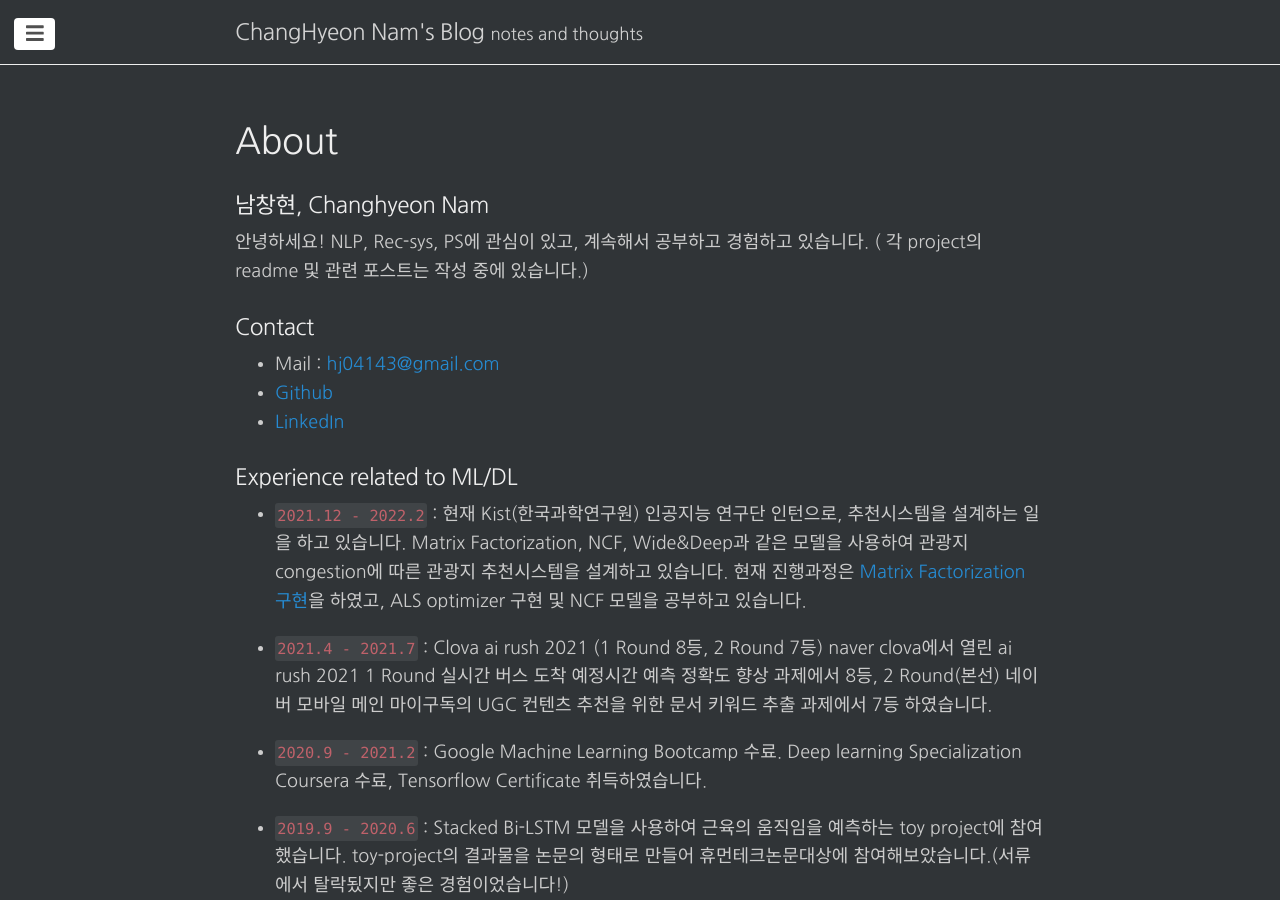
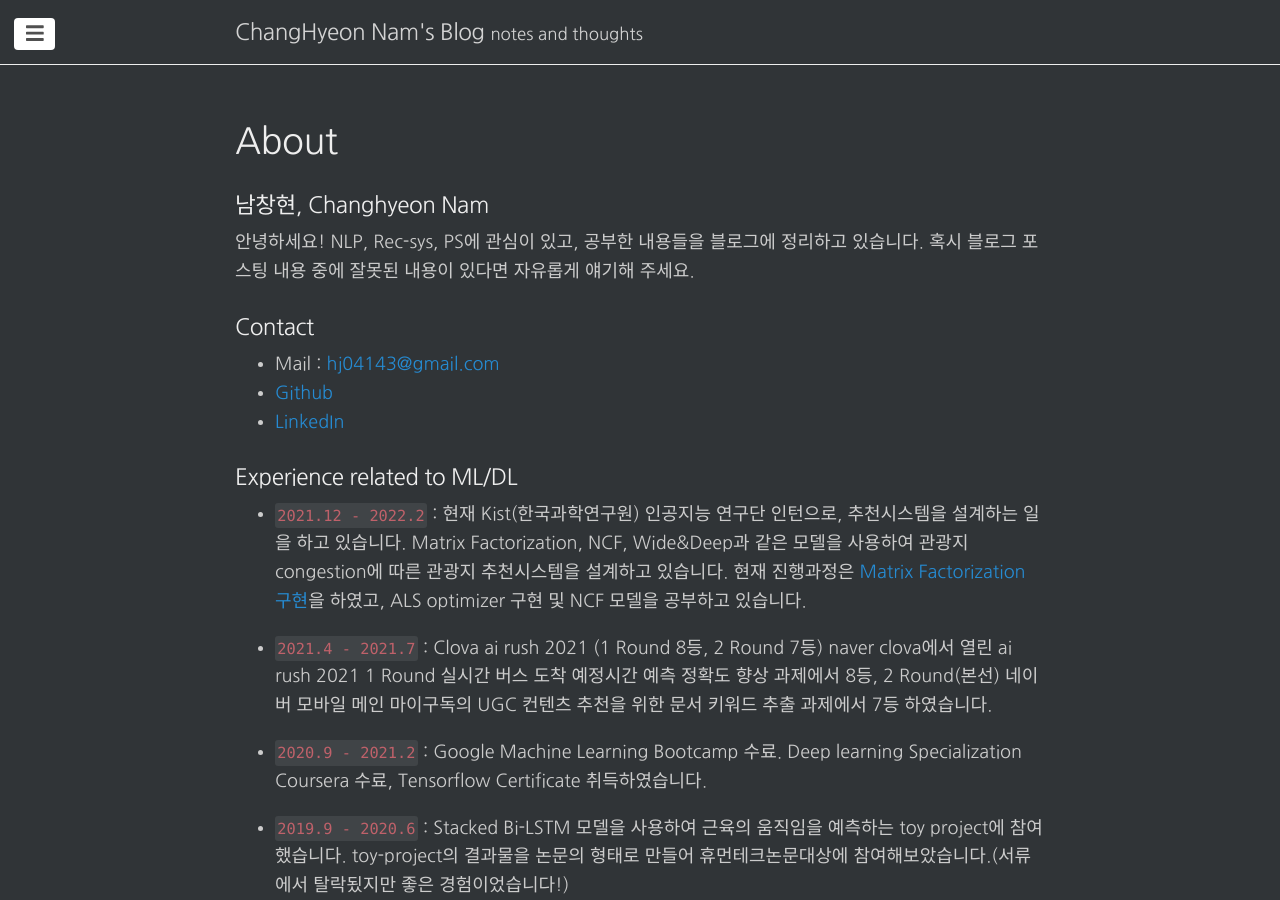
Before and after one commit to changhyeonnam/changhyeonnam.github.io, a Jekyll site: the page built from about.md, in a window 1280 px wide and 900 px high. Built offline with Jekyll 4.4.1, drawn with Linux system fonts in a browser that asks for light colours; nearby versions of some CDN libraries; comment, search, counter and statistics services are not loaded.

Commit message:
update about.md

```diff
--- a/about.md
+++ b/about.md
@@ -4,7 +4,7 @@ title: About
 ---
 ### 남창현, Changhyeon Nam
 
-안녕하세요! NLP, Rec-sys, PS에 관심이 있고, 계속해서 공부하고 경험하고 있습니다. ( 각 project의 readme 및 관련 포스트는 작성 중에 있습니다.)
+안녕하세요! NLP, Rec-sys, PS에 관심이 있고, 공부한 내용들을 블로그에 정리하고 있습니다. 혹시 블로그 포스팅 내용 중에 잘못된 내용이 있다면 자유롭게 얘기해 주세요.
 
 
 ### Contact
```
